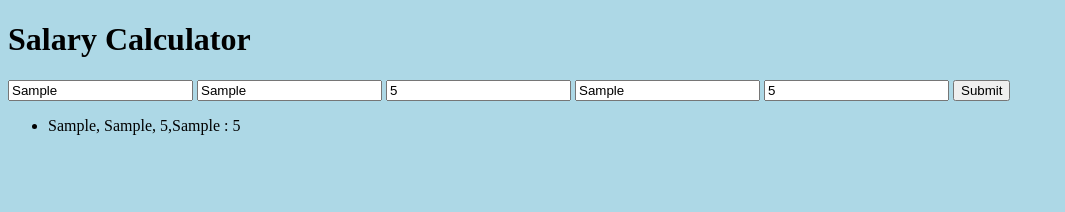
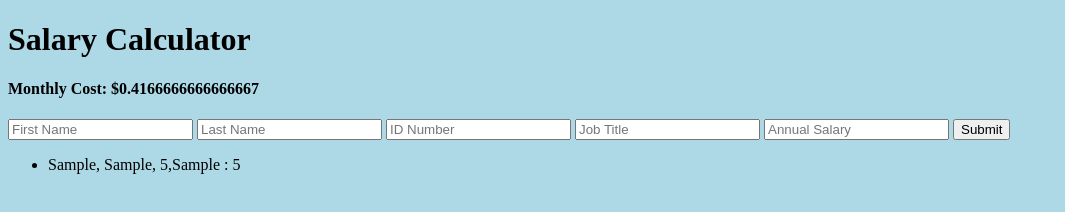
Before and after one commit to connorpeck/salary-calculator, a plain HTML site: page index.html in a window 1280 px wide. Both pictures are taken after typing "Sample", "Sample", "5", "Sample", "5" into the empty fields and a click on the button "Submit". Shown: the whole page, without its empty margins (0-1065 px from the left). Drawn offline with Linux system fonts and the light colour scheme.

Commit message:
monthly cost on the dom

```diff
--- a/index.html
+++ b/index.html
@@ -11,6 +11,7 @@
 </head>
 <body>
     <h1>Salary Calculator</h1>
+    <h4 id="monthlyCostOut"></h4>
 <div id="infoInDiv">
     <input type="text" id="firstNameIn" placeholder="First Name">
     <input type="text" id="lastNameIn" placeholder="Last Name">
--- a/scripts/client.js
+++ b/scripts/client.js
@@ -3,6 +3,7 @@ $(document).ready( onReady);
 function onReady(){
     $('#submitInfoButtonIn').on('click', employeeInfoIn)
     $('#submitInfoButtonIn').on('click', displayInfo)
+    $('#submitInfoButtonIn').on('click', clearInputs)
 }
 employeeInfo =[];
 
@@ -19,18 +20,27 @@ function employeeInfoIn(){
 
 
 } // end employeeInfoIn
-
+let monthlyCost = 0
 function displayInfo(){
     console.log('in display info ');
    let el = $('#infoOut');
     el.empty();
     for (let i=0; i<employeeInfo.length; i++){
     el.append(`<li> ${employeeInfo[i].firstName}, ${employeeInfo[i].lastName},  ${employeeInfo[i].ID},${employeeInfo[i].jobTitle} : ${employeeInfo[i].annualSalary} </li>`)
+
+    monthlyCost += Number(employeeInfo[i].annualSalary / 12);
+    console.log(monthlyCost);
+    $('#monthlyCostOut').empty().append('<h4>' +' Monthly Cost: ' + '$' +  monthlyCost  + '</h4>');
+    if (monthlyCost >= 20000){
+        console.log('too much');
     }
 }
+
+}
    // clearing inputs
+   function clearInputs(){
    $('#firstNameIn').val('')
    $('#lastNameIn').val('')
    $('#idIn').val('')
    $('#jobTitleIn').val('')
-   $('#annualSalaryIn').val('')
+   $('#annualSalaryIn').val('')}
```
